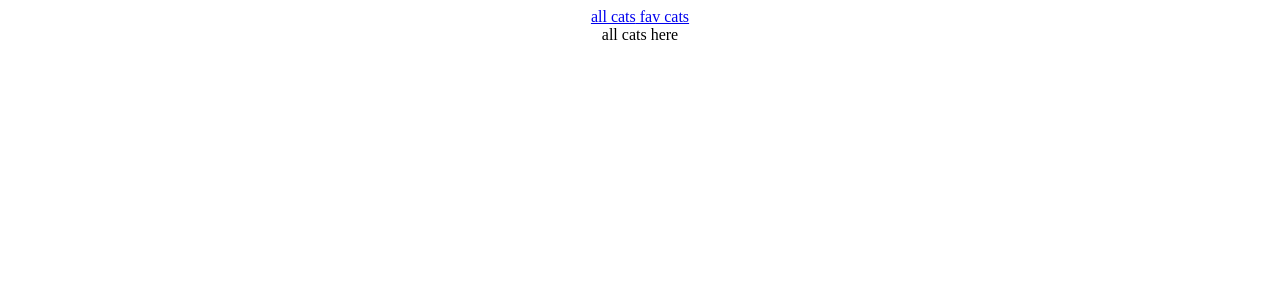
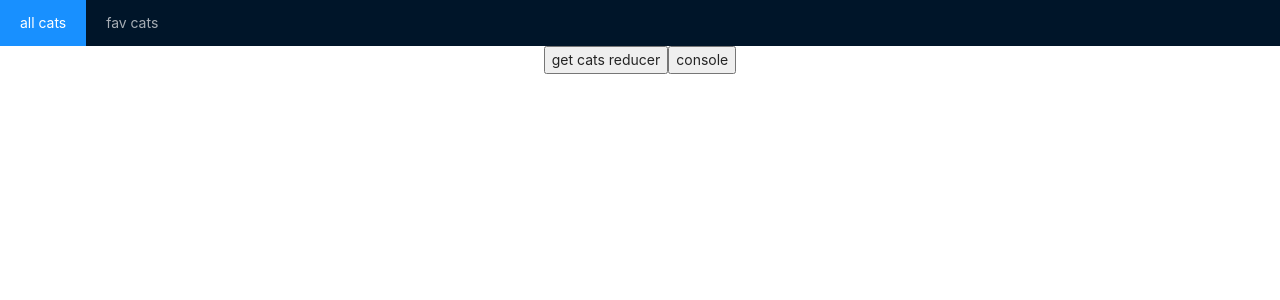
Before and after one commit to derper1337/frontend-challenge, a React (Create React App) app: page /#/ in a window 1280 px wide. Shown: the top 300 px of the page. Built offline with nearby package versions, Linux system fonts and the light colour scheme.

Commit message:
"all cats" part is added

```diff
--- a/package.json
+++ b/package.json
@@ -8,6 +8,8 @@
     "@testing-library/jest-dom": "^5.16.4",
     "@testing-library/react": "^13.3.0",
     "@testing-library/user-event": "^14.2.0",
+    "antd": "^4.20.6",
+    "axios": "^0.27.2",
     "react": "^18.1.0",
     "react-dom": "^18.1.0",
     "react-redux": "^8.0.2",
--- a/src/App.css
+++ b/src/App.css
@@ -1,3 +1,18 @@
+@import '~antd/dist/antd.css';
 .App {
   text-align: center;
 }
+
+.image-container {
+  display: flex;
+  flex-flow: row wrap;
+}
+
+.image {
+  margin: 20px;
+  top:50%;
+  left:50%;
+  width:300px;
+  height:300px;
+  object-fit:cover;
+}
--- a/src/App.js
+++ b/src/App.js
@@ -1,6 +1,6 @@
 import React from 'react';
 import './App.css';
-import {HashRouter, NavLink, Route, Routes} from "react-router-dom";
+import {HashRouter, Route, Routes} from "react-router-dom";
 import FavoriteCats from "./components/FavoriteCats";
 import AllCats from "./components/AllCats";
 import NavigationMenu from "./components/NavigationMenu";
--- a/src/app/appReducer.js
+++ b/src/app/appReducer.js
@@ -1,8 +1,45 @@
-const INITIAL_STATE={
+import axios from "axios";
 
+const INITIAL_STATE = {
+    started: false,
+    cats: [],
+    favCats: [],
+    pageInfo: {},
 }
-const appReducer = (state=INITIAL_STATE, action) =>{
-    return state;
+const appReducer = (state = INITIAL_STATE, action) => {
+    switch (action.type) {
+        case "SET_CATS": {
+            return {
+                ...state,
+                cats: action.cats,
+            }
+        }
+        default:
+            return state;
+    }
 }
 
+////////////////////////////// Thunks ///////////////////////////////////////////////////////////////
+
+const catsAPI = (limit = 10, page = 0, order = "Rand") => {
+    const options = {
+        headers: {
+            'x-api-key': '07e68072-698c-4563-a07e-2f26498868fb',
+        }
+    };
+    return axios.get(`https://api.thecatapi.com/v1/images/search?limit=${limit}&page=${page}&order=${order}`, options)
+        .then(res => {
+            return res.data
+        })
+}
+
+export const getCatsThunk = () => {
+    return (dispatch) => {
+        catsAPI().then(data => {
+            dispatch({type: "SET_CATS", cats: data})
+        })
+    }
+}
+
+
 export default appReducer
--- a/src/app/store.js
+++ b/src/app/store.js
@@ -1,4 +1,4 @@
-import { configureStore } from '@reduxjs/toolkit';
+import {configureStore} from '@reduxjs/toolkit';
 import appReducer from "./appReducer";
 
 export const store = configureStore({
@@ -6,3 +6,5 @@ export const store = configureStore({
     app:appReducer,
   },
 });
+
+window.store=store;
--- a/src/components/AllCats.js
+++ b/src/components/AllCats.js
@@ -1,11 +1,25 @@
-import {NavLink} from "react-router-dom";
+import {connect, useDispatch} from "react-redux";
+import {getCatsThunk} from "../app/appReducer";
+import {Image} from "antd";
 
-const AllCats = () => {
+const AllCats = ({getCats, cats}) => {
+    const catsList = cats.map(c => {
+        return <Image className="image" src={c.url} key={c.id}/>
+    })
+
     return <>
-            <div>
-                all cats here
+        <div>
+            <div className="image-container">
+                {catsList}
             </div>
-        </>
+            <button onClick={getCats}>get cats reducer</button>
+            <button onClick={() => console.log(cats)}>console</button>
+        </div>
+    </>
 }
 
-export default AllCats;
+export default connect((state) => ({
+    cats: state.app.cats
+}), {
+    getCats: getCatsThunk
+})(AllCats);
--- a/src/components/NavigationMenu.js
+++ b/src/components/NavigationMenu.js
@@ -1,9 +1,17 @@
 import {NavLink} from "react-router-dom";
+import {Menu} from "antd";
+
 
 const NavigationMenu = () =>{
     return <>
-        <NavLink  to={"/"}> all cats</NavLink>
-        <NavLink  to={"/fav"}> fav cats</NavLink>
+        <header>
+            <Menu
+                theme="dark"
+                mode="horizontal">
+                <Menu.Item> <NavLink  to={"/"}> all cats</NavLink></Menu.Item>
+                <Menu.Item> <NavLink  to={"/fav"}> fav cats</NavLink></Menu.Item>
+            </Menu>
+        </header>
     </>
 }
 
```
Also changed, not shown: 1 other file (tests, documents, lock files or other folders). Lines whose indentation alone changed are shown as unchanged.
